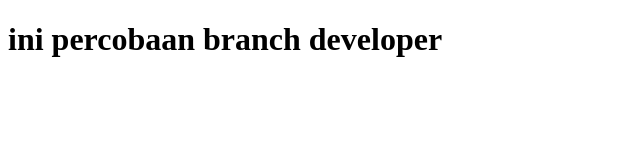
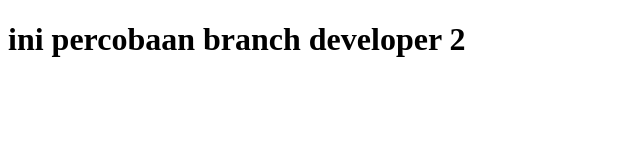
Before and after one commit to ANDREansen/ui-ux_Andre-Setyo-Nugroho, a plain HTML site: page index.html in a window 1280 px wide. Shown: the full height of the page, 0-640 px from the left. Drawn offline with Linux system fonts and the light colour scheme.

Commit message:
developer 2 branch

```diff
--- a/index.html
+++ b/index.html
@@ -7,6 +7,6 @@
     <title>Document</title>
 </head>
 <body>
-    <h1>ini percobaan branch developer</h1>
+    <h1>ini percobaan branch developer 2</h1>
 </body>
 </html>
```
